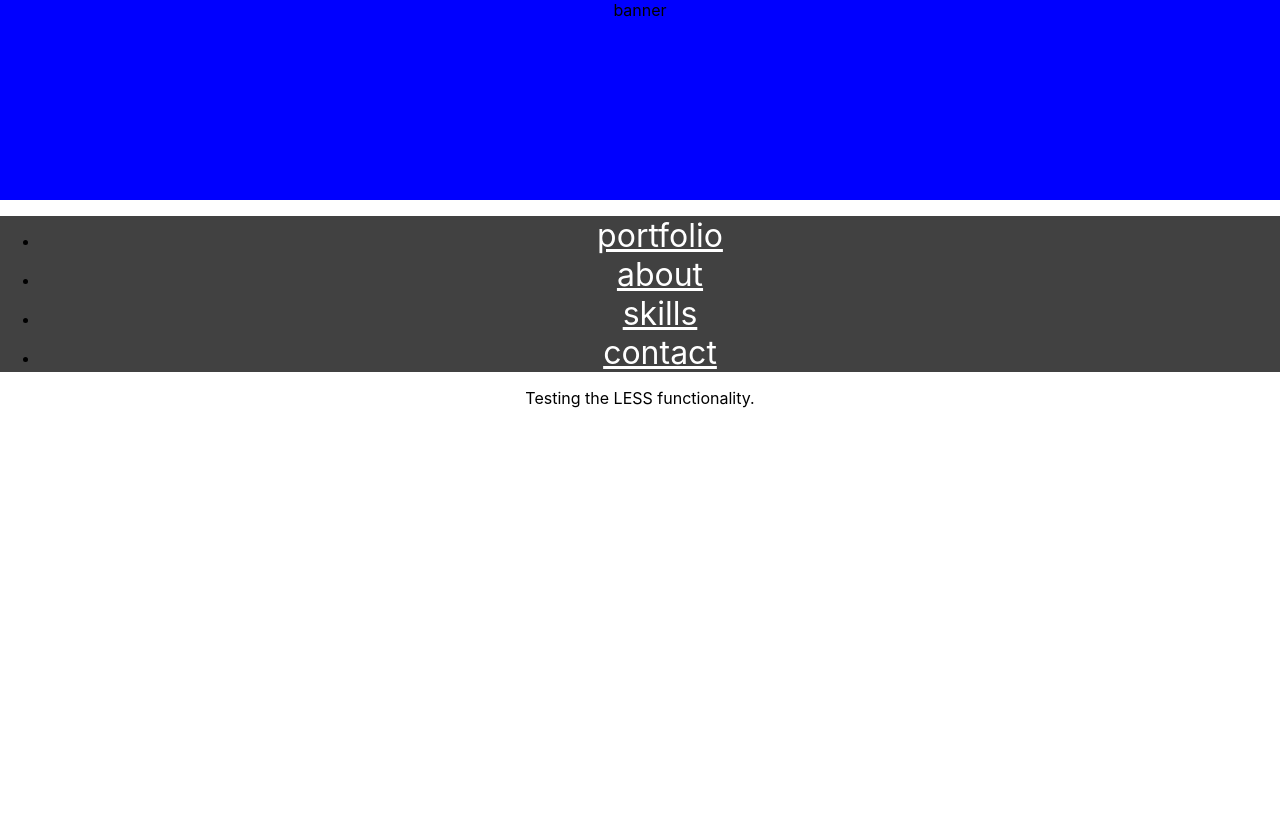
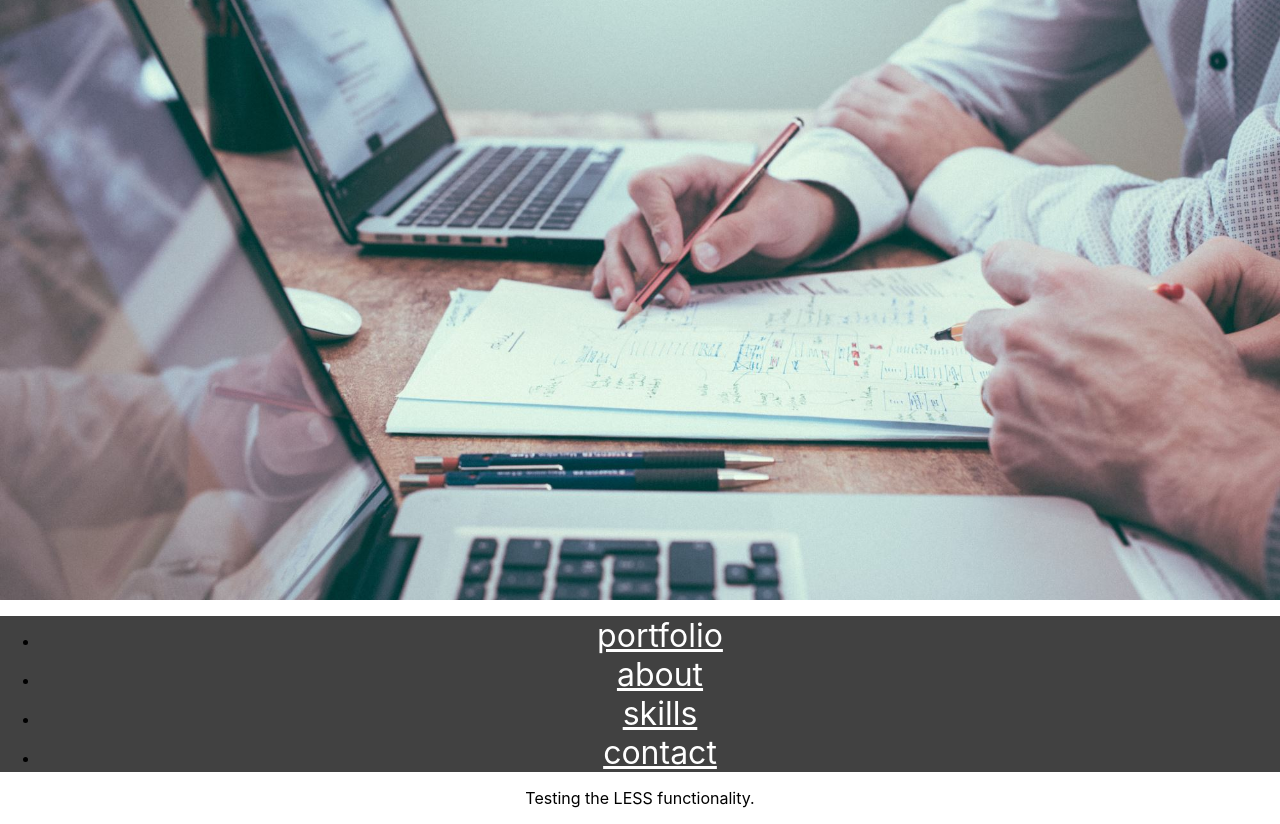
Before and after one commit to ajbates93/portfolioSite, a React (Create React App) app in the folder site/: page / in a window 1280 px wide. Before the commit the page ends 800 px from the top, so only its background shows below. Built offline with nearby package versions, Linux system fonts and the light colour scheme.

Commit message:
correct css for banner

```diff
--- a/site/src/components/banner.jsx
+++ b/site/src/components/banner.jsx
@@ -1,10 +1,16 @@
 import React from 'react';
 import '../less/content.css';
+import banner from '../images/banner.jpg';
+
+var bannerImage = {
+    backgroundImage: 'url(' + banner + ')'
+};
 
 class Banner extends React.Component{
     render() {
         return (
-            <div class="banner">banner</div>
+            <div className="banner"
+                style={bannerImage}></div>
         )
     }
 }
--- a/site/src/less/content.css
+++ b/site/src/less/content.css
@@ -1,7 +1,9 @@
 .banner {
-  height: 200px;
+  height: calc(100vh - 200px);
   width: 100%;
-  background-color: blue;
+  background-position: center center;
+  background-size: cover;
+  background-repeat: no-repeat;
 }
 header#header {
   background-color: #414141;
--- a/site/src/less/content.less
+++ b/site/src/less/content.less
@@ -1,7 +1,9 @@
 .banner {
-    height: 200px;
+    height: calc(100vh - 200px);
     width: 100%;
-    background-color: blue;
+    background-position: center center;
+    background-size: cover;
+    background-repeat: no-repeat;
 }
 
 header#header {
```
Also changed, not shown: site/src/images/banner.jpg (added).
